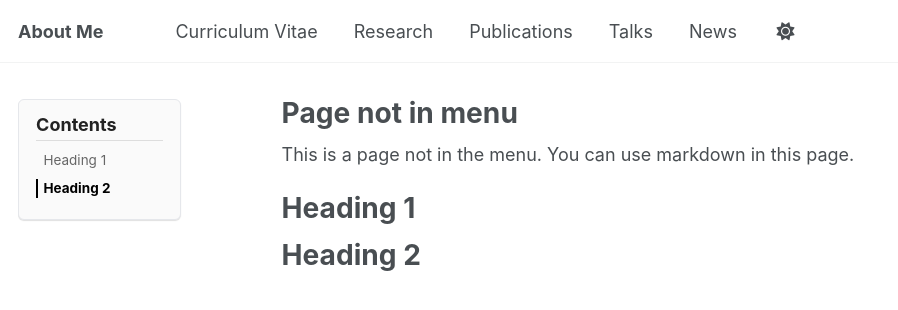
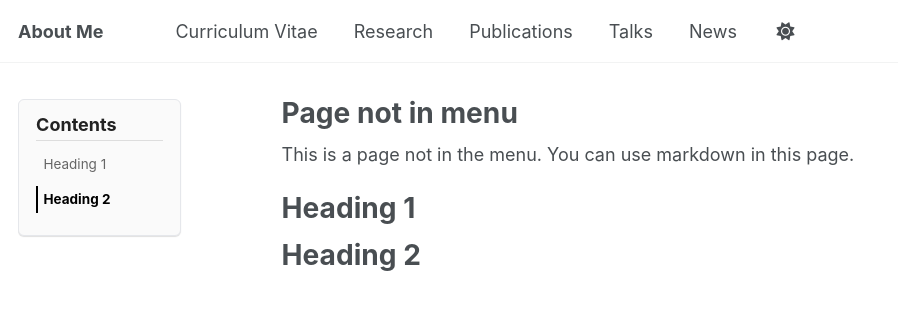
Before and after one commit to caihaoqiu/caihaoqiu.github.io, a Jekyll site: the page built from _pages/non-menu-page.md, in a window 1280 px wide. Shown: the top 310 px of the page, without its empty margins (0-898 px from the left). Built offline with Jekyll 4.4.1, drawn with Linux system fonts in a browser that asks for light colours; a script bundle is joined from its source files by our own code; a style sheet for code colours, icons or effects is not loaded.

Commit message:
Update sidebar.html

```diff
--- a/_includes/sidebar.html
+++ b/_includes/sidebar.html
@@ -42,7 +42,7 @@
     }
     #auto-toc-list a {
       font-size: 0.75rem !important;
-      line-height: 1.42 !important;
+      line-height: 2.00 !important;
       color: #666 !important;
       text-decoration: none !important;
       display: block !important;
```
